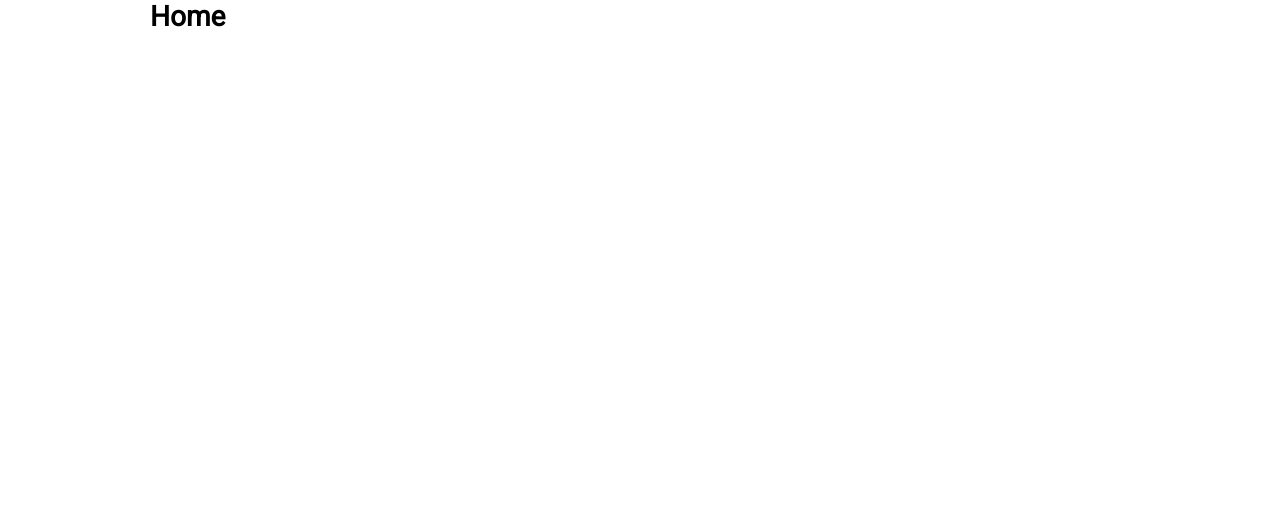
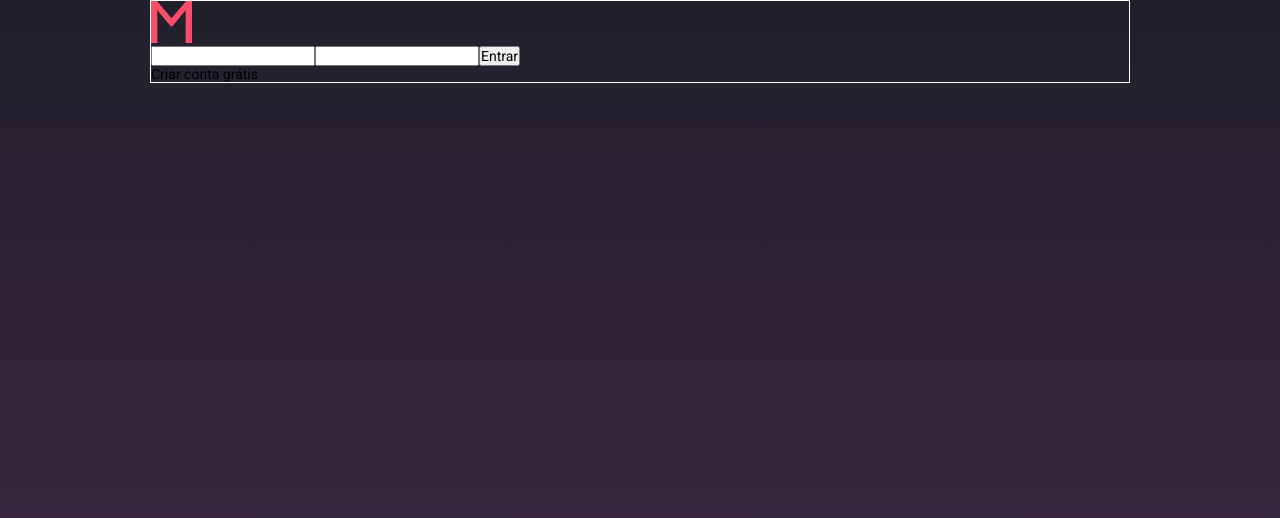
Before and after one commit to Thiago-F/Meetapp-Client, a React (Create React App) app: page / in a window 1280 px wide. Shown: the top 518 px of the page. Built offline with nearby package versions, Linux system fonts and the light colour scheme.

Commit message:
create pages

```diff
--- a/src/pages/Home/index.js
+++ b/src/pages/Dashboard/index.js
@@ -2,6 +2,6 @@ import React from 'react';
 
 // import { Container } from './styles';
 
-export default function Home() {
-    return <h1>Home</h1>;
+export default function Dashboard() {
+    return <div />;
 }
--- /dev/null
+++ b/src/pages/SignIn/index.js
@@ -0,0 +1,22 @@
+import React from 'react';
+
+import { ReactComponent as Micon } from '../../assets/M.svg';
+import { Container } from './styles';
+
+export default function SignIn() {
+    return (
+        <Container>
+            <div className="icon">
+                <Micon alt="Meetapp" />
+            </div>
+            <form>
+                <input type="text" />
+                <input type="text" />
+                <button type="button" className="btn">
+                    Entrar
+                </button>
+            </form>
+            <span>Criar conta grátis</span>
+        </Container>
+    );
+}
--- /dev/null
+++ b/src/pages/SignIn/styles.js
@@ -0,0 +1,5 @@
+import styled from 'styled-components';
+
+export const Container = styled.div`
+    border: 1px solid #fff;
+`;
--- /dev/null
+++ b/src/pages/SignUp/index.js
@@ -0,0 +1,7 @@
+import React from 'react';
+
+// import { Container } from './styles';
+
+export default function SignUp() {
+    return <div />;
+}
--- /dev/null
+++ b/src/pages/_layouts/default/styles.js
@@ -0,0 +1,6 @@
+import styled from 'styled-components';
+
+export const Wrapper = styled.div`
+    background: linear-gradient(#22202c, #402845);
+    min-height: 100%;
+`;
--- a/src/routes.js
+++ b/src/routes.js
@@ -1,13 +1,15 @@
 import React from 'react';
 import { BrowserRouter, Route, Switch } from 'react-router-dom';
 
-import Home from './pages/Home';
+import SignIn from './pages/SignIn';
+import SignUp from './pages/SignUp';
 
 export default function router() {
     return (
         <BrowserRouter>
             <Switch>
-                <Route path="/" exact component={Home} />
+                <Route path="/" exact component={SignIn} />
+                <Route path="/cadastrar" exact component={SignUp} />
             </Switch>
         </BrowserRouter>
     );
--- a/src/styles/global.js
+++ b/src/styles/global.js
@@ -11,8 +11,15 @@ export default createGlobalStyle`
         padding : 0;
         outline: 0;
         box-sizing: border-box;
+
     }
+
+    html , body , #root {
+        min-height: 100%;
+    }
+
     body {
+        background: linear-gradient(#22202c, #402845) no-repeat;
         -webkit-font-smoothing: antialiased;
     }
     body, input, button{
```
Also changed, not shown: src/pages/_layouts/default/index.js (added, +7 -0 lines), src/assets/M.svg (added), src/pages/Details/index.js (added), src/pages/New/index.js (added), src/pages/Profile/index.js (added), src/pages/_layouts/index.js (added).
